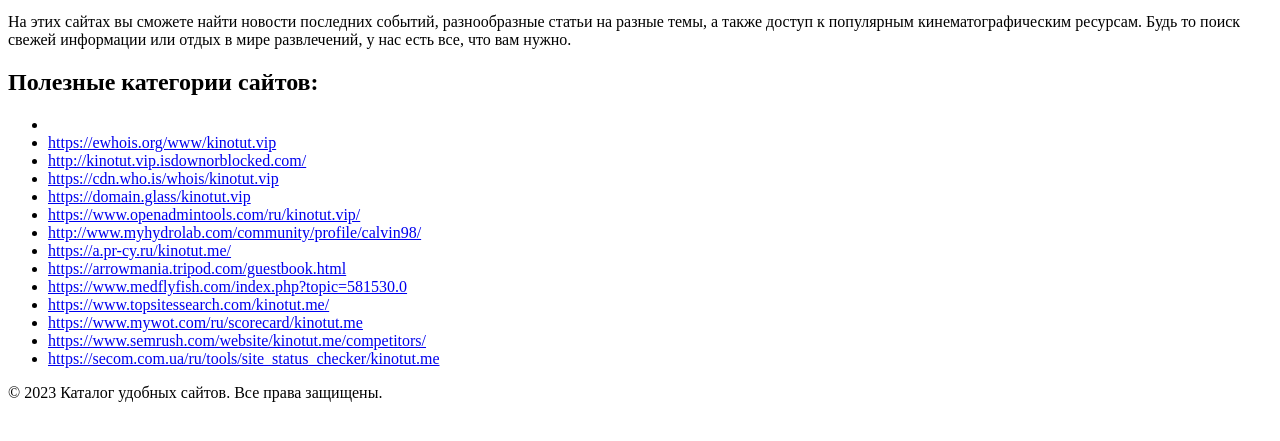
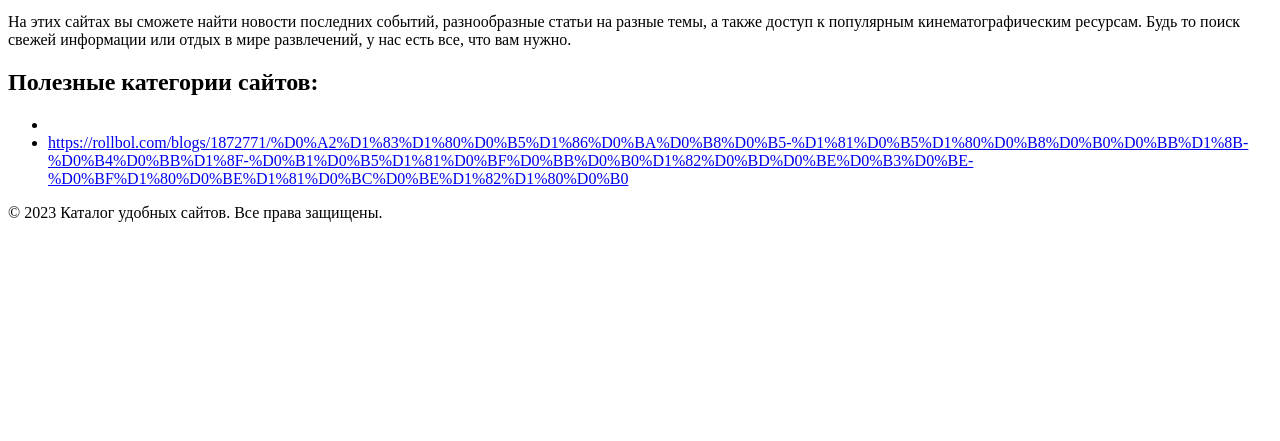
Before and after one commit to ZoriN89/kkgo.github.io, a plain HTML site: page info.html in a window 1280 px wide. Shown: the part 119-560 px from the top of the page. Drawn offline with Linux system fonts and the light colour scheme.

Commit message:
Update info.html

```diff
--- a/info.html
+++ b/info.html
@@ -17,20 +17,7 @@
         <h2>Полезные категории сайтов:</h2>
         <ul>
             <li><a href=""></a></li>
-            <li><a href="https://ewhois.org/www/kinotut.vip">https://ewhois.org/www/kinotut.vip</a></li>
-            <li><a href="http://kinotut.vip.isdownorblocked.com/">http://kinotut.vip.isdownorblocked.com/</a></li>
-            <li><a href="https://cdn.who.is/whois/kinotut.vip">https://cdn.who.is/whois/kinotut.vip</a></li>
-            <li><a href="https://domain.glass/kinotut.vip">https://domain.glass/kinotut.vip</a></li>
-            <li><a href="https://www.openadmintools.com/ru/kinotut.vip/">https://www.openadmintools.com/ru/kinotut.vip/</a></li>
-            <li><a href="http://www.myhydrolab.com/community/profile/calvin98/">http://www.myhydrolab.com/community/profile/calvin98/</a></li>
-            <li><a href="https://a.pr-cy.ru/kinotut.me/">https://a.pr-cy.ru/kinotut.me/</a></li>
-            <li><a href="https://arrowmania.tripod.com/guestbook.html">https://arrowmania.tripod.com/guestbook.html</a></li>
-            <li><a href="https://www.medflyfish.com/index.php?topic=581530.0">https://www.medflyfish.com/index.php?topic=581530.0</a></li>
-            <li><a href="https://www.topsitessearch.com/kinotut.me/">https://www.topsitessearch.com/kinotut.me/</a></li>
-            <li><a href="https://www.mywot.com/ru/scorecard/kinotut.me">https://www.mywot.com/ru/scorecard/kinotut.me</a></li>
-            <li><a href="https://www.semrush.com/website/kinotut.me/competitors/">https://www.semrush.com/website/kinotut.me/competitors/</a></li>
-            <li><a href="https://secom.com.ua/ru/tools/site_status_checker/kinotut.me">https://secom.com.ua/ru/tools/site_status_checker/kinotut.me</a></li>
-
+            <li><a href="https://rollbol.com/blogs/1872771/%D0%A2%D1%83%D1%80%D0%B5%D1%86%D0%BA%D0%B8%D0%B5-%D1%81%D0%B5%D1%80%D0%B8%D0%B0%D0%BB%D1%8B-%D0%B4%D0%BB%D1%8F-%D0%B1%D0%B5%D1%81%D0%BF%D0%BB%D0%B0%D1%82%D0%BD%D0%BE%D0%B3%D0%BE-%D0%BF%D1%80%D0%BE%D1%81%D0%BC%D0%BE%D1%82%D1%80%D0%B0">https://rollbol.com/blogs/1872771/%D0%A2%D1%83%D1%80%D0%B5%D1%86%D0%BA%D0%B8%D0%B5-%D1%81%D0%B5%D1%80%D0%B8%D0%B0%D0%BB%D1%8B-%D0%B4%D0%BB%D1%8F-%D0%B1%D0%B5%D1%81%D0%BF%D0%BB%D0%B0%D1%82%D0%BD%D0%BE%D0%B3%D0%BE-%D0%BF%D1%80%D0%BE%D1%81%D0%BC%D0%BE%D1%82%D1%80%D0%B0</a></li>
         </ul>
     </section>
     <footer>
```
